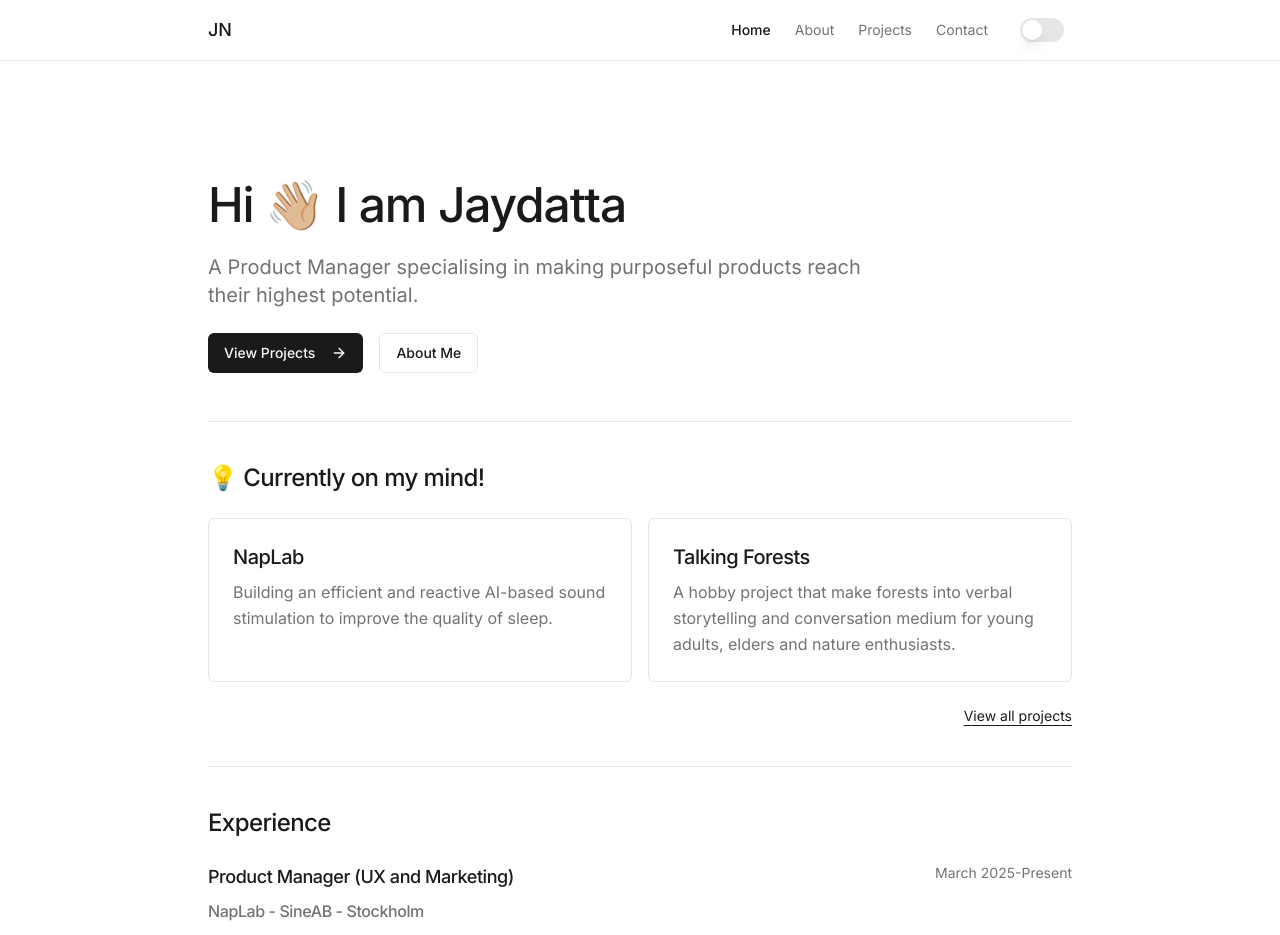
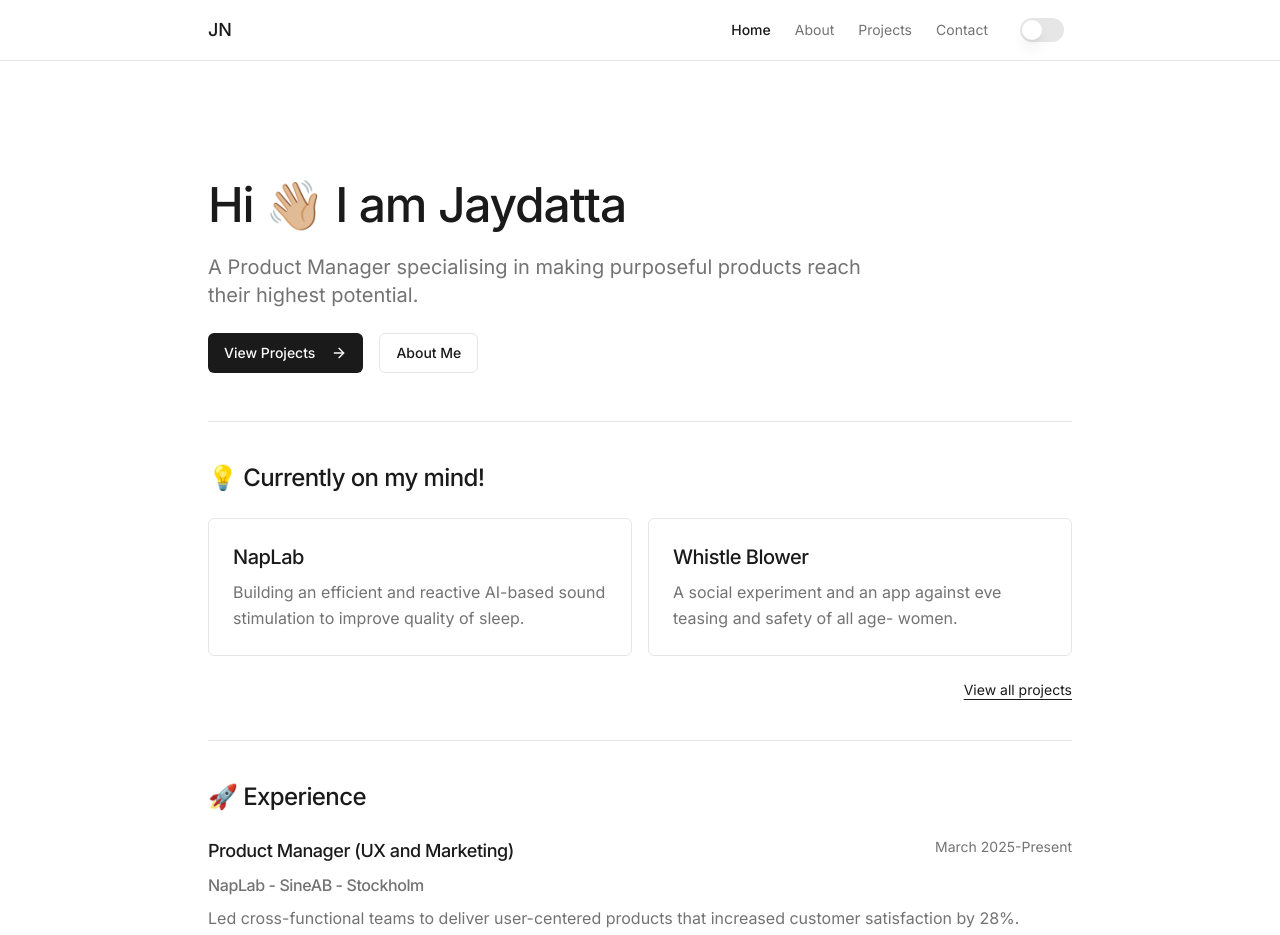
Before and after one commit to jaydattanikalje/notion-pm-space, a React (Vite) app: page / in a window 1280 px wide. Shown: the top 935 px of the page. Built offline with nearby package versions, Linux system fonts and the light colour scheme.

Commit message:
Visual edit in Lovable
Edited UI in Lovable

```diff
--- a/src/pages/Index.tsx
+++ b/src/pages/Index.tsx
@@ -25,11 +25,11 @@ I am Jaydatta</h1>
         <div className="grid grid-cols-1 gap-4 md:grid-cols-2">
           <div className="group rounded-md border border-border p-6 transition-all hover:border-foreground/20 hover:bg-accent/40">
             <h3 className="text-xl font-medium mb-2">NapLab</h3>
-            <p className="text-muted-foreground">Building an efficient and reactive AI-based sound stimulation to improve the quality of sleep.</p>
+            <p className="text-muted-foreground">Building an efficient and reactive AI-based sound stimulation to improve quality of sleep.</p>
           </div>
           <div className="group rounded-md border border-border p-6 transition-all hover:border-foreground/20 hover:bg-accent/40">
-            <h3 className="text-xl font-medium mb-2">Talking Forests</h3>
-            <p className="text-muted-foreground">A hobby project that make forests into verbal storytelling and conversation medium for young adults, elders and nature enthusiasts.</p>
+            <h3 className="text-xl font-medium mb-2">Whistle Blower</h3>
+            <p className="text-muted-foreground">A social experiment and an app against eve teasing and safety of all age- women.</p>
           </div>
         </div>
         <div className="flex justify-end">
@@ -40,7 +40,7 @@ I am Jaydatta</h1>
       </section>
 
       <section className="space-y-6 py-10 border-t border-border">
-        <h2 className="text-2xl font-medium tracking-tight">Experience</h2>
+        <h2 className="text-2xl font-medium tracking-tight">🚀 Experience</h2>
         <div className="space-y-8">
           <div>
             <div className="flex justify-between items-start mb-2">
```
